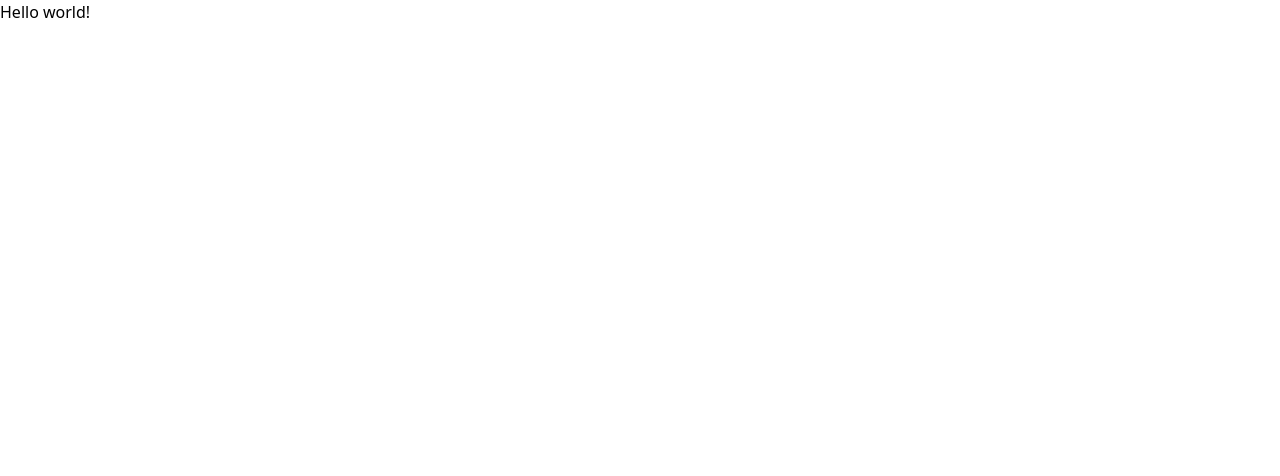
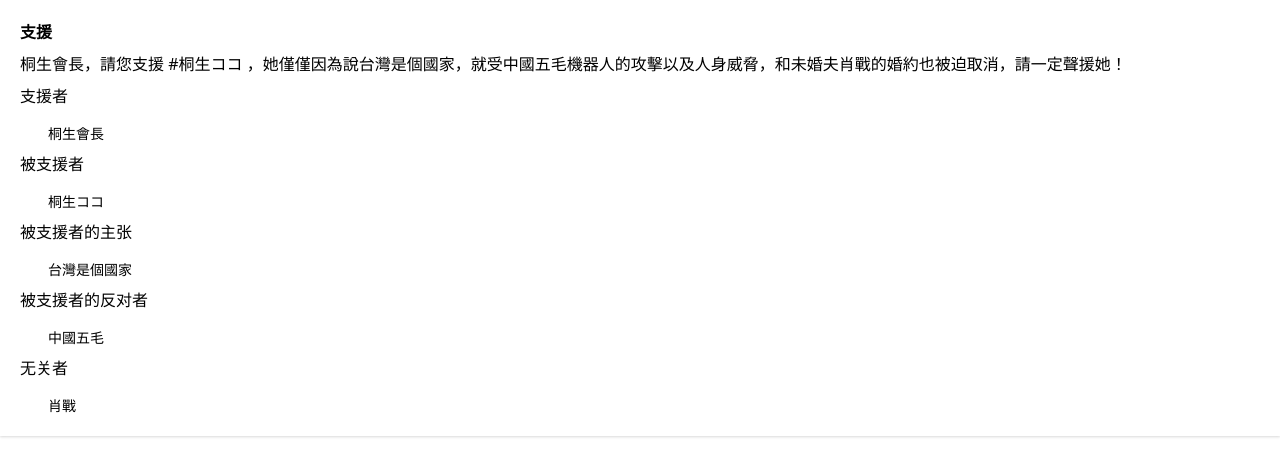
Before and after one commit to Andy114514/bible-copypaste, a Gatsby site: page / in a window 1280 px wide. Built offline with nearby package versions, Linux system fonts and the light colour scheme; Gatsby itself is replaced by a stand-in of ours.

Commit message:
feat: add quote template

```diff
--- /dev/null
+++ b/src/components/Quote.jsx
@@ -0,0 +1,87 @@
+import React from "react"
+
+/**
+ *
+ * @param {string} template
+ */
+function extractPlaceHolder(template) {
+  const placeHolderRegex = /\$\{(.*?)\|(.*?)\}/g
+  const res = Array.from(template.matchAll(placeHolderRegex))
+  const set = new Set()
+  return res
+    .map(matchRes => ({
+      label: matchRes[1],
+      value: matchRes[2],
+    }))
+    .reduce((res, curr) => {
+      if (set.has(curr.label)) {
+        return res
+      }
+      set.add(curr.label)
+      return [...res, curr]
+    }, [])
+}
+
+/**
+ *
+ * @param {string} template
+ * @param {string} label
+ * @param {string} value
+ */
+function replacePlaceHolder(template, label, value) {
+  const placeHolderRegex = new RegExp(`\\$\\{${label}\\|.*?\\}`, "g")
+  return template.replaceAll(placeHolderRegex, value)
+}
+
+const Quote = ({ title, template, placeholder }) => {
+  const [placeHolders, setPlaceHolders] = React.useState(
+    extractPlaceHolder(template)
+  )
+
+  function renderResult() {
+    return placeHolders.reduce((partialTemplate, { label, value }) => {
+      return replacePlaceHolder(partialTemplate, label, value)
+    }, template)
+  }
+
+  const handleFieldUpdate = React.useCallback((label, newValue) => {
+    setPlaceHolders(
+      placeHolders.map(placeholder => {
+        if (placeholder.label === label) {
+          return {
+            label: placeholder.label,
+            value: newValue,
+          }
+        }
+        return placeholder
+      })
+    )
+  })
+
+  return (
+    <div className="shadow container p-5 space-y-2">
+      <h3 className="font-bold">{title}</h3>
+      <p>{renderResult()}</p>
+      <div className="space-y-2">
+        {placeHolders.map(({ label, value }) => {
+          return (
+            <div className="grid grid-cols-1 gap-4" key={label}>
+              <label htmlFor={label}>{label}</label>
+              <input
+                className="focus:ring-indigo-500 focus:border-indigo-500 block w-full pl-7 pr-12 sm:text-sm border-gray-300 rounded-md"
+                type="text"
+                name={label}
+                value={value}
+                onChange={e => {
+                  handleFieldUpdate(label, e.target.value)
+                }}
+              ></input>
+            </div>
+          )
+        })}
+      </div>
+    </div>
+  )
+}
+
+export default Quote
--- a/src/pages/index.js
+++ b/src/pages/index.js
@@ -1,5 +1,13 @@
 import React from "react"
+import Quote from "../components/Quote"
 
 export default function Home() {
-  return <div>Hello world!</div>
+  return (
+    <Quote
+      title="支援"
+      template={
+        "${支援者|桐生會長}，請您支援 #${被支援者|桐生ココ} ，她僅僅因為說${被支援者的主张|台灣是個國家}，就受${被支援者的反对者|中國五毛}機器人的攻擊以及人身威脅，和未婚夫${无关者|肖戰}的婚約也被迫取消，請一定聲援她！"
+      }
+    ></Quote>
+  )
 }
```
